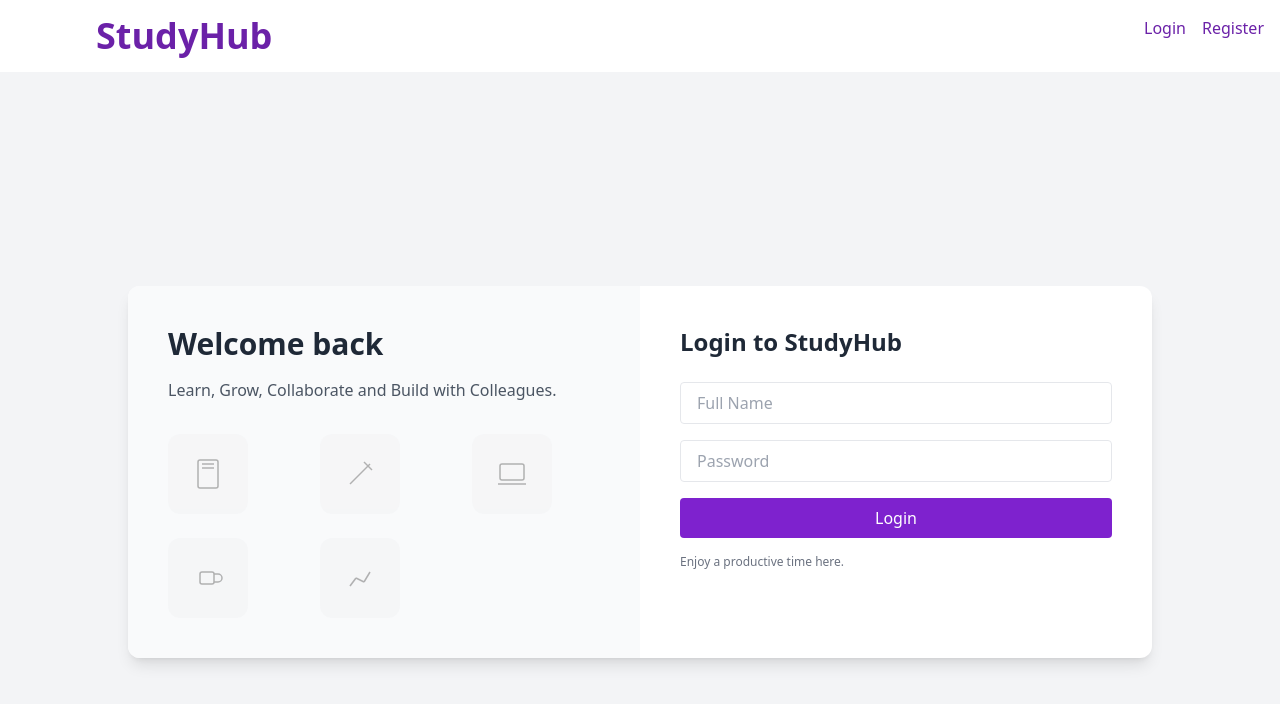
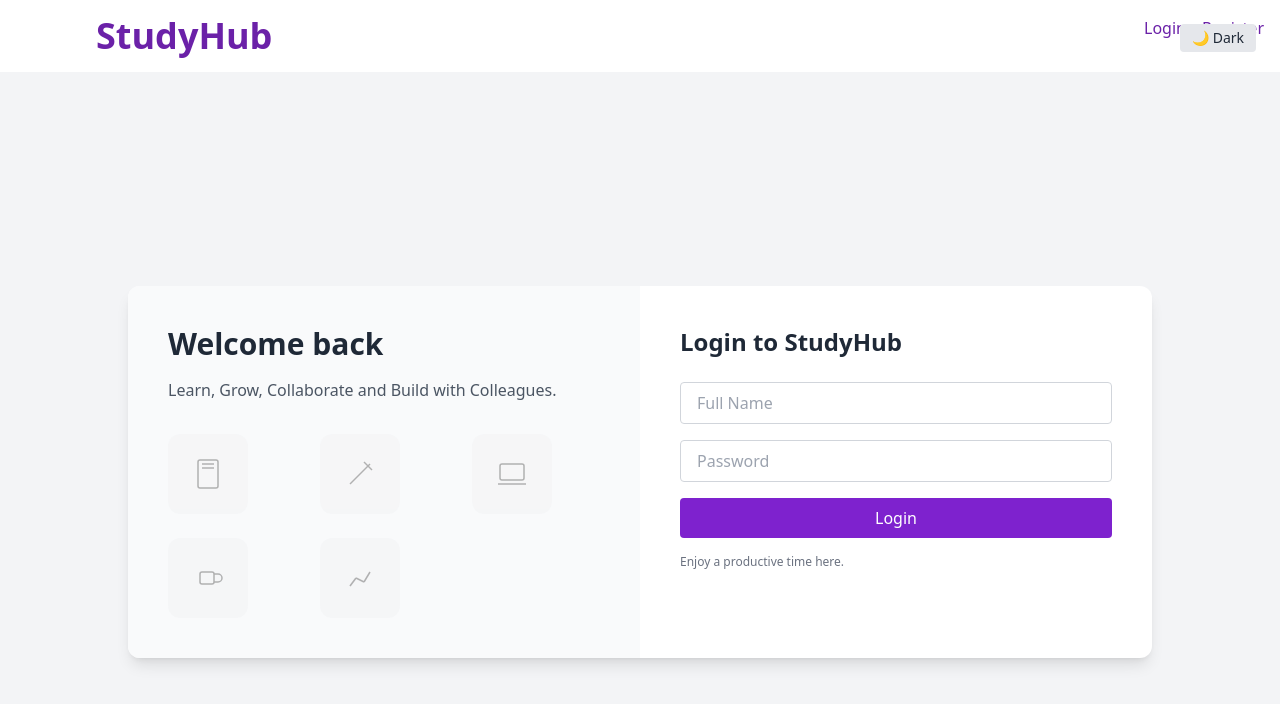
Before and after one commit to qwabena37/Studyhub-frontend, a React (Vite) app: page /login in a window 1280 px wide. Shown: the top 704 px of the page. Built offline with nearby package versions, Linux system fonts and the light colour scheme.

Commit message:
modify src/pages/login.jsx to support dark mode

```diff
--- a/src/pages/Login.jsx
+++ b/src/pages/Login.jsx
@@ -1,4 +1,4 @@
-import { useState } from "react";
+import { useState, useEffect } from "react";
 import authStore from "../store/authStore";
 
 const Login = () => {
@@ -6,6 +6,19 @@ const Login = () => {
 
   const [fullName, setFullName] = useState("");
   const [password, setPassword] = useState("");
+  const [darkMode, setDarkMode] = useState(
+    localStorage.getItem("theme") === "dark"
+  );
+
+  useEffect(() => {
+    if (darkMode) {
+      document.documentElement.classList.add("dark");
+      localStorage.setItem("theme", "dark");
+    } else {
+      document.documentElement.classList.remove("dark");
+      localStorage.setItem("theme", "light");
+    }
+  }, [darkMode]);
 
   const handleLogin = (e) => {
     e.preventDefault();
@@ -13,20 +26,30 @@ const Login = () => {
   };
 
   return (
-    <div className="min-h-screen flex items-center justify-center bg-gray-100 px-4">
-      <div className="bg-white rounded-xl shadow-lg w-full max-w-5xl grid md:grid-cols-2 overflow-hidden">
+    <div className="min-h-screen flex items-center justify-center bg-gray-100 dark:bg-gray-900 px-4 transition-colors">
+
+      {/* Dark mode toggle */}
+      <button
+        onClick={() => setDarkMode(!darkMode)}
+        className="absolute top-6 right-6 px-3 py-1 rounded text-sm
+                   bg-gray-200 dark:bg-gray-700
+                   text-gray-800 dark:text-gray-200"
+      >
+        {darkMode ? "☀ Light" : "🌙 Dark"}
+      </button>
+
+      <div className="bg-white dark:bg-gray-800 rounded-xl shadow-lg w-full max-w-5xl grid md:grid-cols-2 overflow-hidden">
 
         {/* LEFT PANEL */}
-        <div className="hidden md:flex flex-col justify-center p-10 bg-gray-50">
-          <h2 className="text-3xl font-bold text-gray-800 mb-4">
+        <div className="hidden md:flex flex-col justify-center p-10 bg-gray-50 dark:bg-gray-700">
+          <h2 className="text-3xl font-bold text-gray-800 dark:text-gray-100 mb-4">
             Welcome back
           </h2>
 
-          <p className="text-gray-600 mb-8">
+          <p className="text-gray-600 dark:text-gray-300 mb-8">
             Learn, Grow, Collaborate and Build with Colleagues.
           </p>
 
-          {/* Greyed-out illustrations */}
           <div className="grid grid-cols-3 gap-6 opacity-60">
             <NotebookIcon />
             <PenIcon />
@@ -38,7 +61,7 @@ const Login = () => {
 
         {/* RIGHT PANEL */}
         <div className="p-8 md:p-10">
-          <h1 className="text-2xl font-bold text-gray-800 mb-6">
+          <h1 className="text-2xl font-bold text-gray-800 dark:text-gray-100 mb-6">
             Login to StudyHub
           </h1>
 
@@ -48,7 +71,10 @@ const Login = () => {
               placeholder="Full Name"
               value={fullName}
               onChange={(e) => setFullName(e.target.value)}
-              className="w-full border px-4 py-2 rounded focus:outline-none focus:ring-2 focus:ring-indigo-500"
+              className="w-full border border-gray-300 dark:border-gray-600
+                         bg-white dark:bg-gray-700
+                         text-gray-800 dark:text-gray-100
+                         px-4 py-2 rounded focus:outline-none focus:ring-2 focus:ring-indigo-500"
               required
             />
 
@@ -57,7 +83,10 @@ const Login = () => {
               placeholder="Password"
               value={password}
               onChange={(e) => setPassword(e.target.value)}
-              className="w-full border px-4 py-2 rounded focus:outline-none focus:ring-2 focus:ring-indigo-500"
+              className="w-full border border-gray-300 dark:border-gray-600
+                         bg-white dark:bg-gray-700
+                         text-gray-800 dark:text-gray-100
+                         px-4 py-2 rounded focus:outline-none focus:ring-2 focus:ring-indigo-500"
               required
             />
 
@@ -69,7 +98,7 @@ const Login = () => {
             </button>
           </form>
 
-          <p className="mt-4 text-xs text-gray-500">
+          <p className="mt-4 text-xs text-gray-500 dark:text-gray-400">
             Enjoy a productive time here.
           </p>
         </div>
@@ -78,10 +107,11 @@ const Login = () => {
   );
 };
 
-/* ---------------- ICONS (SVGs) ---------------- */
+/* ---------------- ICONS ---------------- */
 
 const IconWrapper = ({ children }) => (
-  <div className="flex items-center justify-center w-20 h-20 bg-gray-100 rounded-xl">
+  <div className="flex items-center justify-center w-20 h-20
+                  bg-gray-100 dark:bg-gray-600 rounded-xl">
     {children}
   </div>
 );
```
